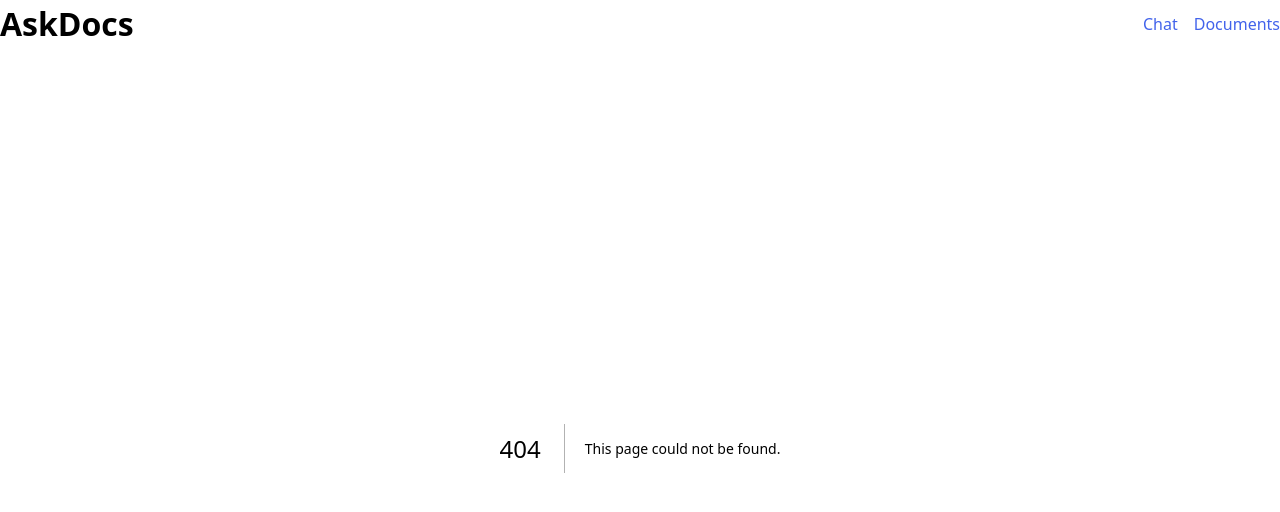
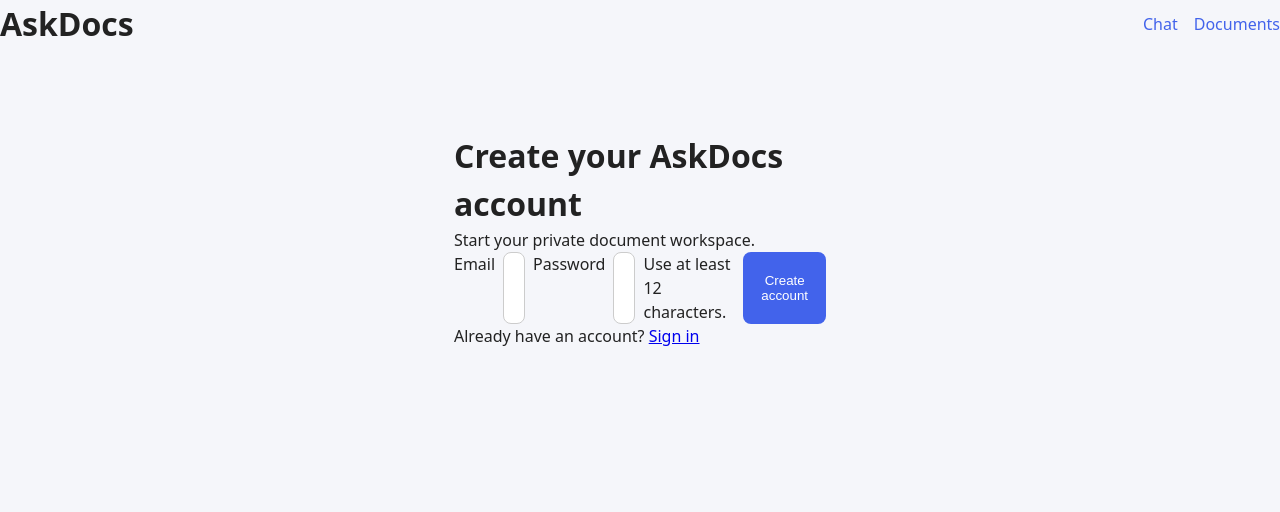
Before and after one commit to gosbertreonsi-ux/AskDocs-Learning, a Next.js app in the folder askdocs/: page /register in a window 1280 px wide. Before the commit this address had no page. Shown: the top 512 px of the page. Built offline with nearby package versions, Linux system fonts and the light colour scheme.

Commit message:
register page created'

```diff
--- /dev/null
+++ b/askdocs/app/register/page.tsx
@@ -0,0 +1,6 @@
+
+import AuthForm from "@/components/AuthForm";
+
+export default function RegisterPage() {
+  return <AuthForm mode="register" />;
+}
```
